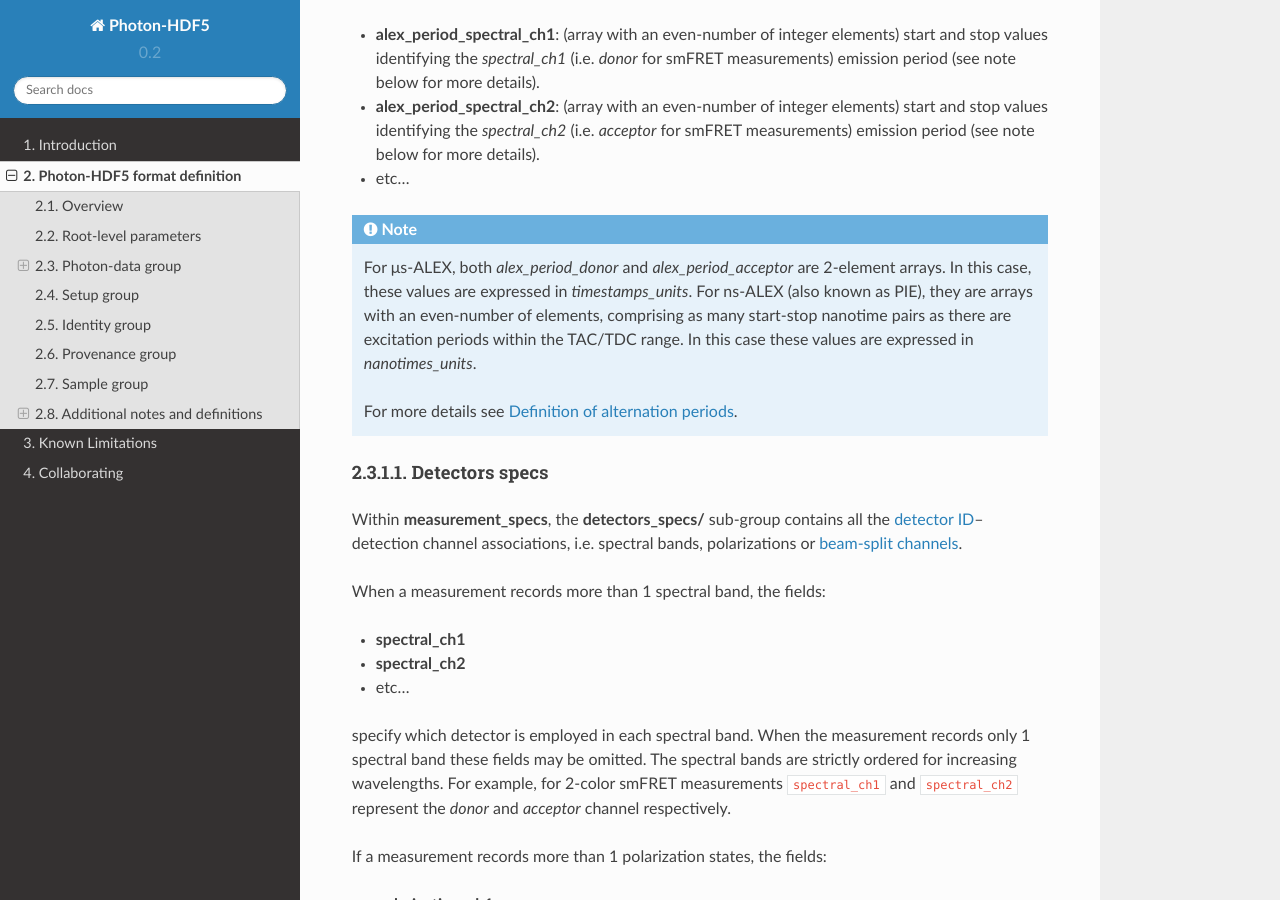
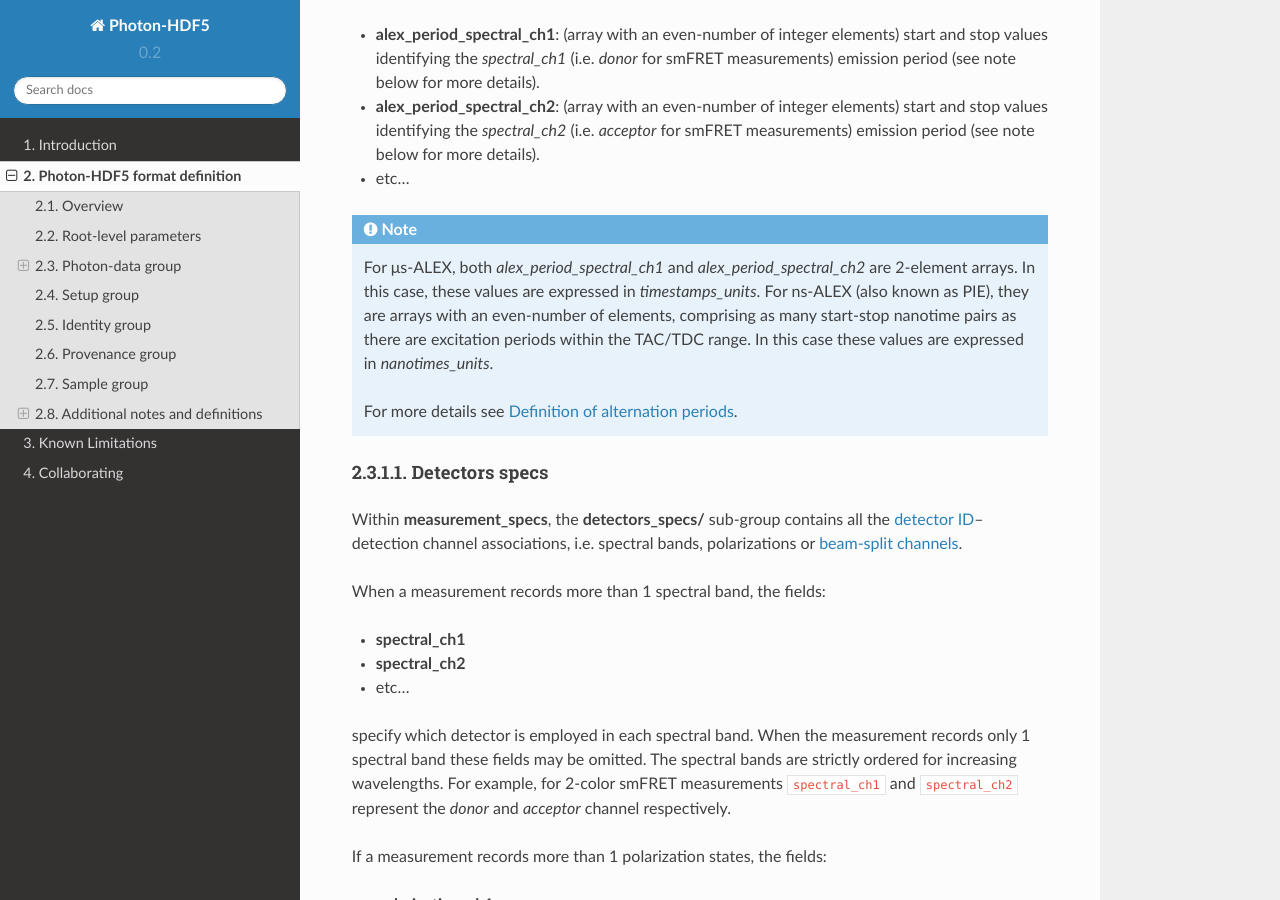
Before and after one commit to Photon-HDF5/photon-hdf5, a Sphinx documentation site: the page built from docs/phdata.rst, in a window 1280 px wide and 900 px high, scrolled down 3948 px. Built offline with Sphinx 7.4.7 and the Read the Docs theme 2.0.0, drawn with Linux system fonts in a browser that asks for light colours; some of the changed text lies outside the part shown.

Commit message:
Typos: rename alex_period_donor/acceptor to alex_period_spectral_ch1/2

```diff
--- a/docs/phdata.rst
+++ b/docs/phdata.rst
@@ -156,7 +156,7 @@ For 2-color (or more) μs-ALEX and ns-ALEX (optional):
 
 .. note::
 
-    For μs-ALEX, both *alex_period_donor* and *alex_period_acceptor*
+    For μs-ALEX, both *alex_period_spectral_ch1* and *alex_period_spectral_ch2*
     are 2-element arrays. In this case, these values are expressed in
     *timestamps_units*.
     For ns-ALEX (also known as PIE), they are arrays with an even-number
@@ -431,7 +431,7 @@ Definition of alternation periods
 Note for μs-ALEX
 """"""""""""""""
 
-The *alex_period_donor* and *alex_period_acceptor* fields allow
+The *alex_period_spectral_ch1* and *alex_period_spectral_ch2* fields allow
 defining photons detected during donor or acceptor excitation. As an
 example, let's define the array
 
```
